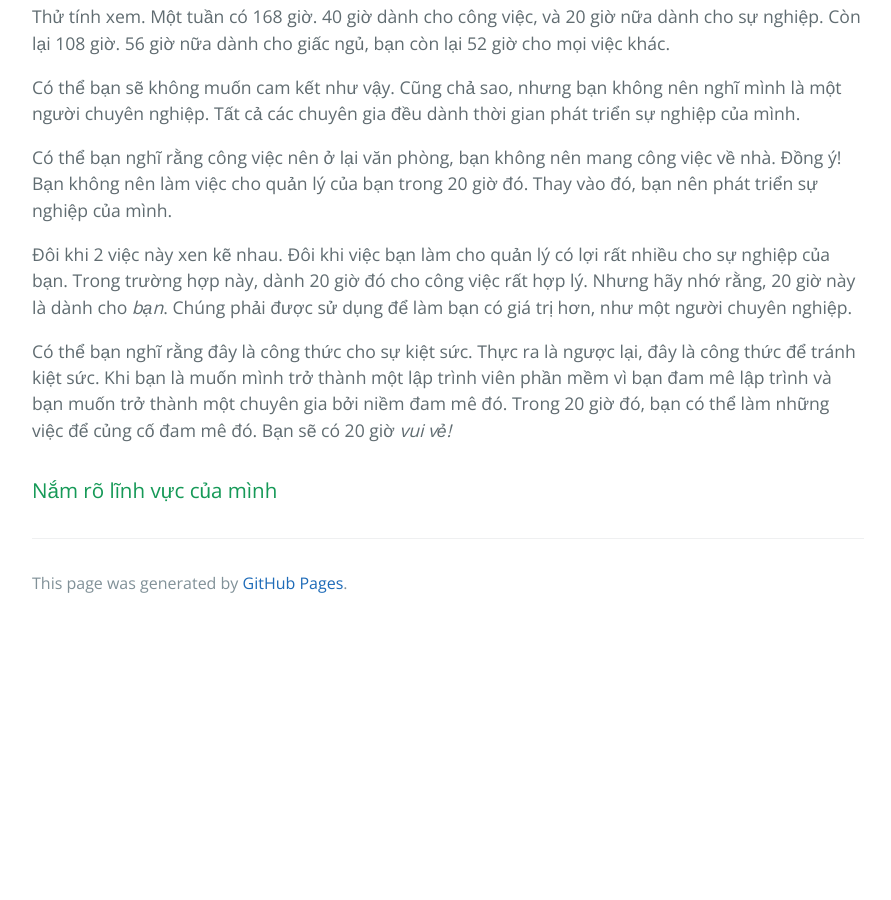
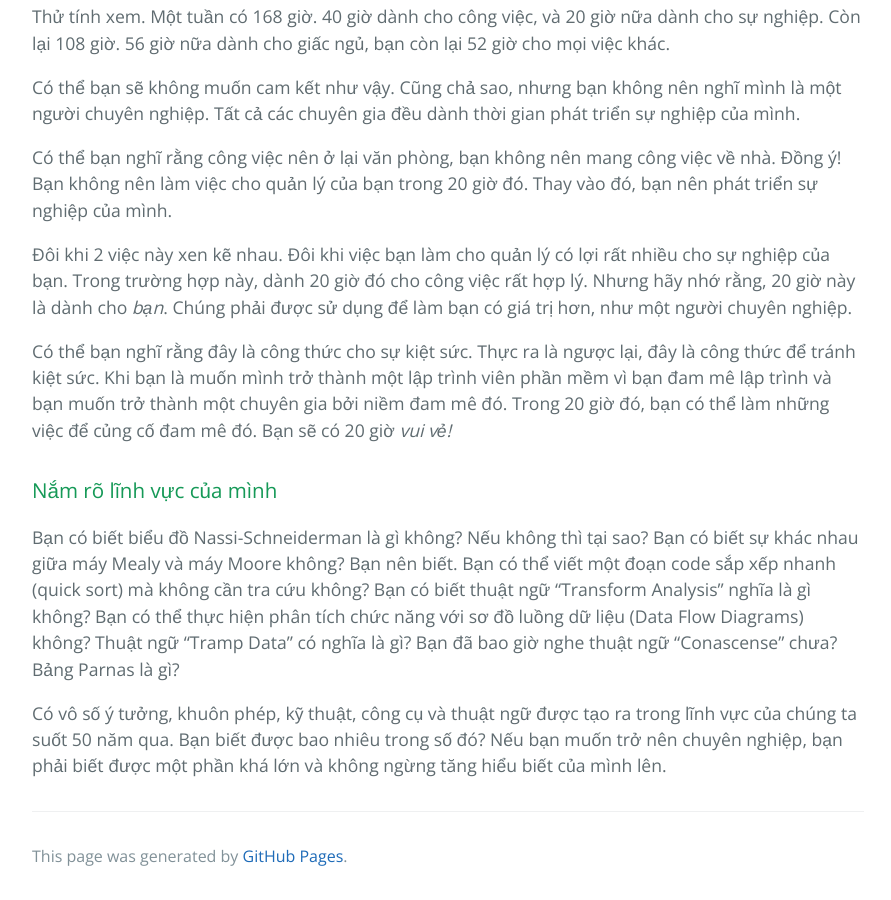
Before and after one commit to HaiBV/haibv.github.io, a Jekyll site: the page built from clean-coder/chapter-1-professionalism.md, in a window 1280 px wide and 900 px high, scrolled down 7579 px. Shown: the whole window, without its empty margins (192-1083 px from the left). Built offline with Jekyll 4.4.1, drawn with Linux system fonts in a browser that asks for light colours; our own code applies the rules of GitHub Pages for plain Markdown files; before the commit the page ends 8206 px from its top, so only the background shows below that.

Commit message:
Update The Clean Coder - Chapter 1 Professionalism

```diff
--- a/clean-coder/chapter-1-professionalism.md
+++ b/clean-coder/chapter-1-professionalism.md
@@ -161,3 +161,7 @@ Có thể bạn nghĩ rằng công việc nên ở lại văn phòng, bạn khô
 Có thể bạn nghĩ rằng đây là công thức cho sự kiệt sức. Thực ra là ngược lại, đây là công thức để tránh kiệt sức. Khi bạn là muốn mình trở thành một lập trình viên phần mềm vì bạn đam mê lập trình và bạn muốn trở thành một chuyên gia bởi niềm đam mê đó. Trong 20 giờ đó, bạn có thể làm những việc để củng cố đam mê đó. Bạn sẽ có 20 giờ _vui vẻ!_
 
 ### Nắm rõ lĩnh vực của mình
+
+Bạn có biết biểu đồ Nassi-Schneiderman là gì không? Nếu không thì tại sao? Bạn có biết sự khác nhau giữa máy Mealy và máy Moore không? Bạn nên biết. Bạn có thể viết một đoạn code sắp xếp nhanh (quick sort) mà không cần tra cứu không? Bạn có biết thuật ngữ "Transform Analysis" nghĩa là gì không? Bạn có thể thực hiện phân tích chức năng với sơ đồ luồng dữ liệu (Data Flow Diagrams) không? Thuật ngữ "Tramp Data" có nghĩa là gì? Bạn đã bao giờ nghe thuật ngữ "Conascense" chưa? Bảng Parnas là gì?
+
+Có vô số ý tưởng, khuôn phép, kỹ thuật, công cụ và thuật ngữ được tạo ra trong lĩnh vực của chúng ta suốt 50 năm qua. Bạn biết được bao nhiêu trong số đó? Nếu bạn muốn trở nên chuyên nghiệp, bạn phải biết được một phần khá lớn và không ngừng tăng hiểu biết của mình lên.
```
